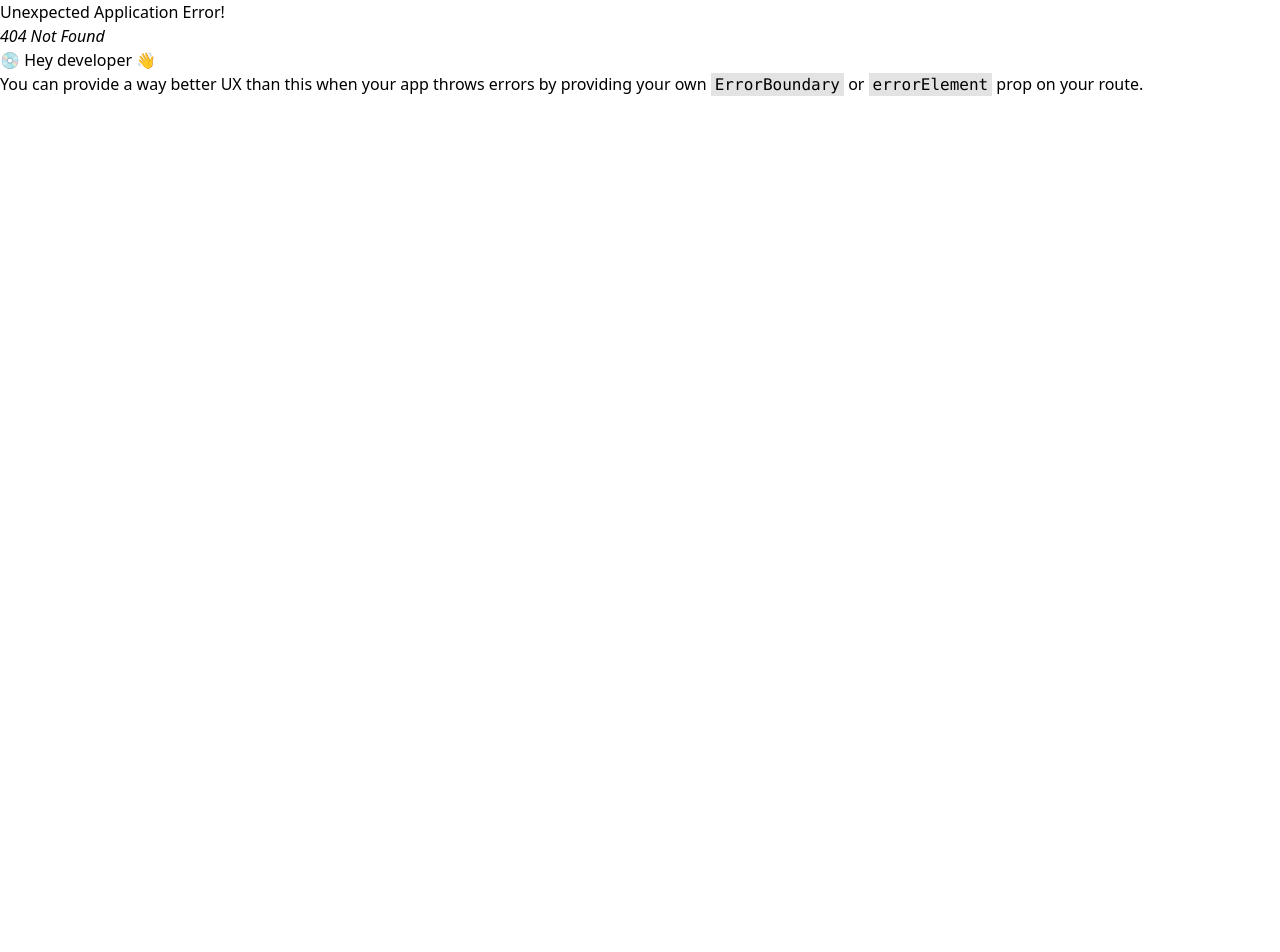
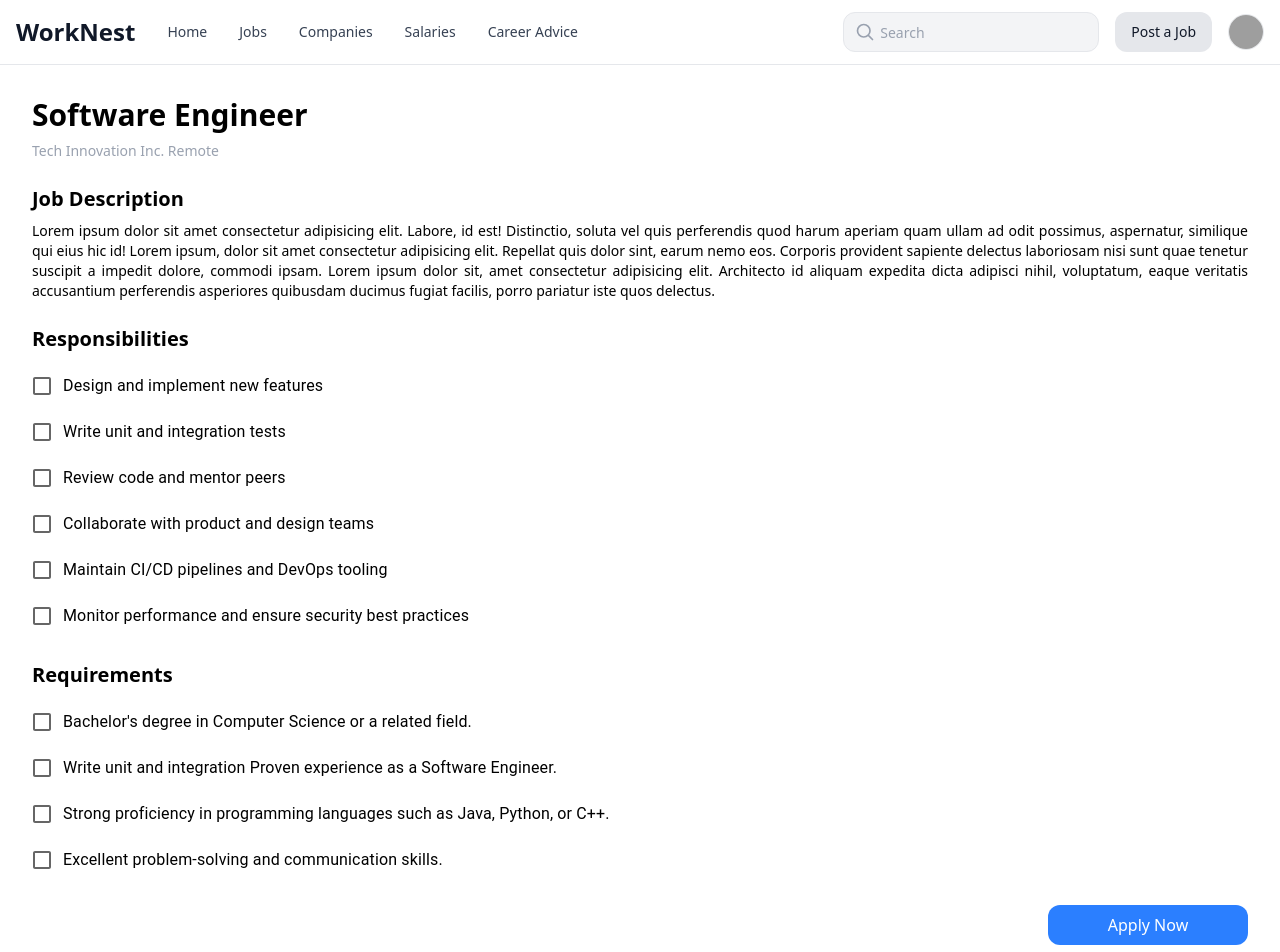
Before and after one commit to kavinduhasakelum/Job-listing-website, a React (Vite) app in the folder Frontend/: page /job in a window 1280 px wide. Before the commit this address had no page. Shown: the top 952 px of the page. Before the commit the page ends 800 px from the top, so only its background shows below. Built offline with nearby package versions, Linux system fonts and the light colour scheme; grey boxes are pictures that could not be loaded.

Commit message:
Add Job View page

```diff
--- a/Frontend/package.json
+++ b/Frontend/package.json
@@ -10,7 +10,10 @@
     "preview": "vite preview"
   },
   "dependencies": {
+    "@emotion/react": "^11.14.0",
+    "@emotion/styled": "^11.14.1",
     "@material-tailwind/react": "^2.1.10",
+    "@mui/material": "^7.3.1",
     "@tailwindcss/vite": "^4.1.11",
     "react": "^19.1.1",
     "react-dom": "^19.1.1",
--- a/Frontend/src/App.jsx
+++ b/Frontend/src/App.jsx
@@ -2,6 +2,7 @@ import React from "react";
 import { createBrowserRouter,RouterProvider } from "react-router-dom";
 import HomePage from "./pages/HomePage";
 import Root from "./pages/Root";
+import JobView from "./pages/JobView";
 
 
 const router = createBrowserRouter([
@@ -12,6 +13,10 @@ const router = createBrowserRouter([
       {
         index: true,
         element: <HomePage />
+      },
+      {
+        path:"job",
+        element:<JobView />
       }
     ]
   }
--- /dev/null
+++ b/Frontend/src/pages/JobView.jsx
@@ -0,0 +1,98 @@
+import React from "react";
+import Checkbox from "@mui/material/Checkbox";
+import { FormGroup, FormControlLabel } from "@mui/material";
+function JobView() {
+  return (
+    <>
+      <div className="flex flex-col gap-6 ">
+        <div className="flex flex-col gap-2">
+          <h1 className="text-3xl font-bold mt-8">Software Engineer</h1>
+          <p className="text-sm font-light text-gray-400">
+            Tech Innovation Inc. Remote
+          </p>
+        </div>
+        <div className="flex flex-col gap-2">
+          <h2 className="text-xl font-bold">Job Description</h2>
+          <p className="text-sm text-justify">
+            Lorem ipsum dolor sit amet consectetur adipisicing elit. Labore, id
+            est! Distinctio, soluta vel quis perferendis quod harum aperiam quam
+            ullam ad odit possimus, aspernatur, similique qui eius hic id! Lorem
+            ipsum, dolor sit amet consectetur adipisicing elit. Repellat quis
+            dolor sint, earum nemo eos. Corporis provident sapiente delectus
+            laboriosam nisi sunt quae tenetur suscipit a impedit dolore, commodi
+            ipsam. Lorem ipsum dolor sit, amet consectetur adipisicing elit.
+            Architecto id aliquam expedita dicta adipisci nihil, voluptatum,
+            eaque veritatis accusantium perferendis asperiores quibusdam ducimus
+            fugiat facilis, porro pariatur iste quos delectus.
+          </p>
+        </div>
+        <div className="flex flex-col gap-2 justify-start">
+          <h2 className="text-xl font-bold">Responsibilities</h2>
+          <FormGroup className="mt-1 grid gap-1 sm:grid-cols-2">
+            <FormControlLabel
+              control={<Checkbox />}
+              label="Design and implement new features"
+            />
+            <FormControlLabel
+              control={<Checkbox />}
+              label="Write unit and integration tests"
+            />
+            <FormControlLabel
+              control={<Checkbox />}
+              label="Review code and mentor peers"
+            />
+            <FormControlLabel
+              control={<Checkbox />}
+              label="Collaborate with product and design teams"
+            />
+            <FormControlLabel
+              control={<Checkbox />}
+              label="Maintain CI/CD pipelines and DevOps tooling"
+            />
+            <FormControlLabel
+              control={<Checkbox />}
+              label="Monitor performance and ensure security best practices"
+            />
+          </FormGroup>
+        </div>
+        <div className="flex flex-col gap-2 justify-start">
+          <h2 className="text-xl font-bold">Requirements</h2>
+          <FormGroup className="mt-1 grid gap-1 sm:grid-cols-2">
+            <FormControlLabel
+              control={<Checkbox />}
+              label="Bachelor's degree in Computer Science or a related field."
+            />
+            <FormControlLabel
+              control={<Checkbox />}
+              label="Write unit and integration Proven experience as a Software Engineer."
+            />
+            <FormControlLabel
+              control={<Checkbox />}
+              label="Strong proficiency in programming languages such as Java, Python, or C++."
+            />
+            <FormControlLabel
+              control={<Checkbox />}
+              label="Excellent problem-solving and communication skills."
+            />
+          </FormGroup>
+        </div>
+        <div className="flex justify-end">
+          <button className="bg-blue-500 text-white rounded-xl p-2 focus:ring-blue-500 w-[200px]">
+            Apply Now
+          </button>
+        </div>
+        <div className="flex flex-col gap-4">
+            <h2 className="text-xl font-bold">Related Jobs</h2>
+            {[...Array(4)].map((_, i) => (
+                <div className="flex flex-col gap-2 rounded-2xl hover:bg-gray-100 p-4 w-[300px]" key={i}>
+                    <p className="font-semibold">Senior Software Engineer</p>
+                    <p className="font-light text-gray-400 text-sm">Innovate Solutions Ltd.</p>
+                </div>
+            ))}
+        </div>
+      </div>
+    </>
+  );
+}
+
+export default JobView;
```
Also changed, not shown: 1 other file (tests, documents, lock files or other folders).
